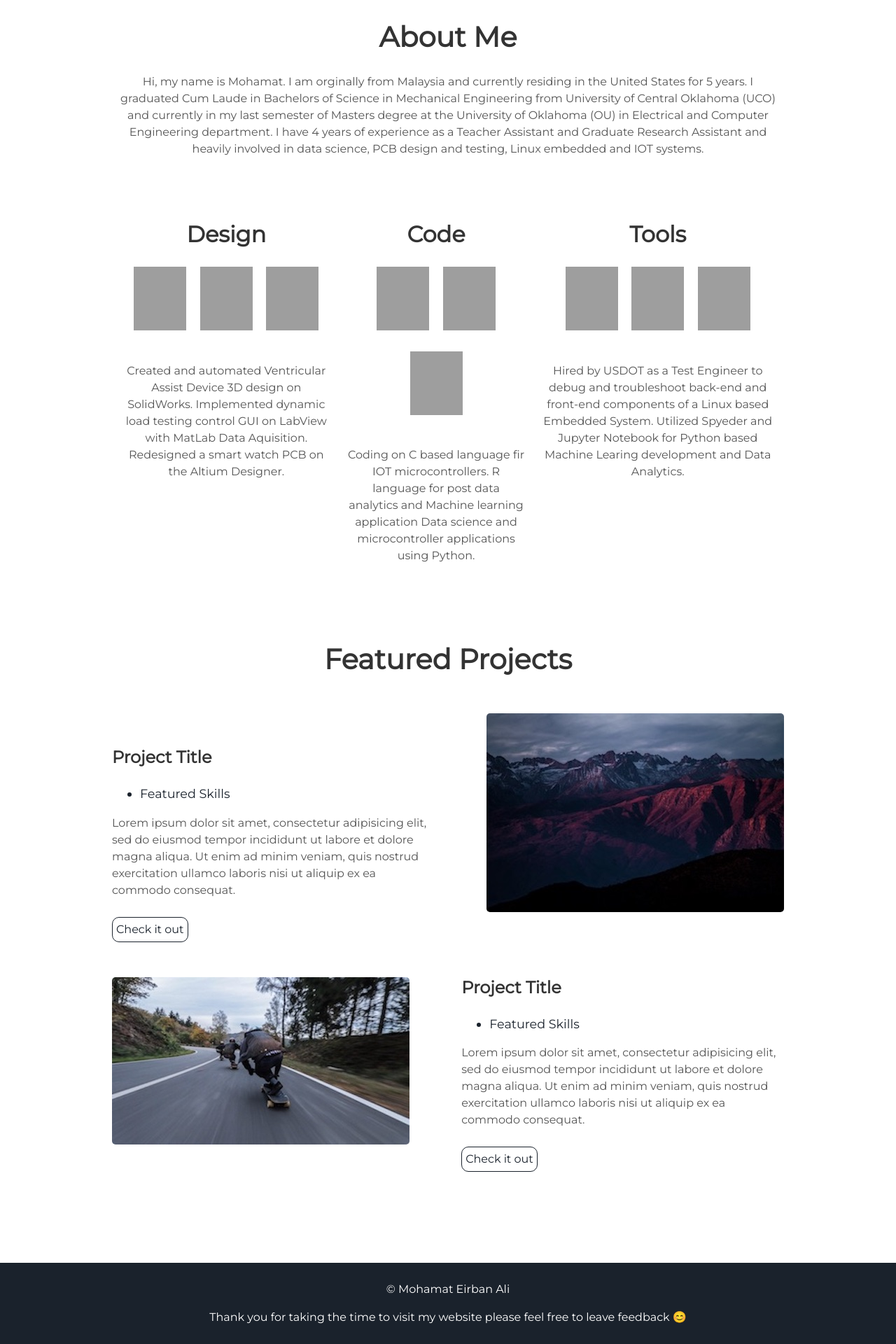
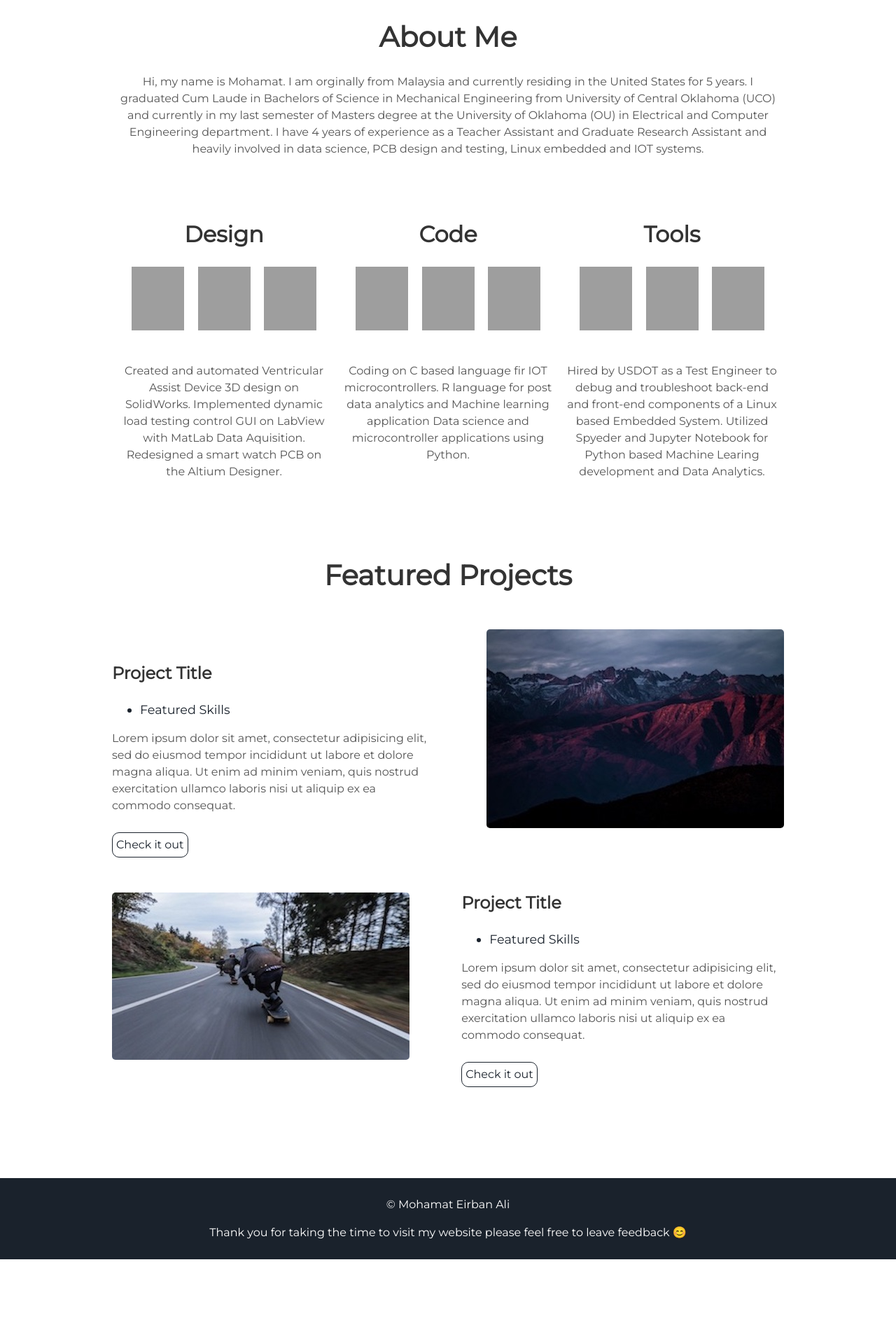
Before and after one commit to danielm201s/danielm201s.github.io, a Jekyll site: the page built from index.html, in a window 1280 px wide. Shown: the part 952-2872 px from the top of the page at 70% size. Built offline with Jekyll 4.4.1, drawn with Linux system fonts in a browser that asks for light colours; after the commit the page ends 2751 px from its top, so only the background shows below that; grey boxes are pictures that could not be loaded.

Commit message:
Update about.html

```diff
--- a/_includes/about.html
+++ b/_includes/about.html
@@ -3,9 +3,8 @@
   <p> {{site.user_description}} </p>
 </div>
   <div class="user">
-    <div class="tech">
+    <div class="tech" style="width: 320px;">
       <h2>Design</h2>
-
       <i> <a href="https://www.solidworks.com/" target="_blank"><img width="75" height="91" src="https://seekvectorlogo.net/wp-content/uploads/2018/07/solidworks-vector-logo.png" /></a></i>
       <i><a href="https://www.ni.com/en-us/shop/labview.html" target="_blank"><img width="75" height="91"  src="https://www.logolynx.com/images/logolynx/6e/6efd1e14b6096023d04eb2f28d7fb71e.jpeg"></a></i>
       <i><a href="https://www.altium.com/altium-designer/" target="_blank"><img width="75" height="91" src="https://seekvectorlogo.com/wp-content/uploads/2018/09/altium-vector-logo.png" /></a></i>
@@ -13,7 +12,7 @@
      Implemented dynamic load testing control GUI on LabView with MatLab Data Aquisition.
      Redesigned a smart watch PCB on the Altium Designer.</p>
     </div>
-    <div class="tech">
+    <div class="tech" style="width: 320px;">
       <h2>Code</h2>
       <i><a href="https://rstudio.com/" target="_blank"><img width="75" height="91" src="https://upload.wikimedia.org/wikipedia/commons/thumb/1/1b/R_logo.svg/75px-R_logo.svg.png"></a></i>
       <i><a href="https://www.python.org/" target="_blank"><img width="75" height="91" src="https://upload.wikimedia.org/wikipedia/commons/thumb/c/c3/Python-logo-notext.svg/75px-Python-logo-notext.svg.png"></a></i>
@@ -24,7 +23,7 @@
      </p>
 
     </div>
-    <div class="tech">
+    <div class="tech" style="width: 320px;">
       <h2>Tools</h2>
       <i><a href="https://www.debian.org/" target="_blank" ><img width="75" height="91" src="https://upload.wikimedia.org/wikipedia/commons/thumb/4/4a/Debian-OpenLogo.svg/75px-Debian-OpenLogo.svg.png"></a></i>
       <i><a href="https://jupyter.org/" target="_blank"><img width="75" height="91" src="https://upload.wikimedia.org/wikipedia/commons/thumb/3/38/Jupyter_logo.svg/75px-Jupyter_logo.svg.png"></a></i>
```
